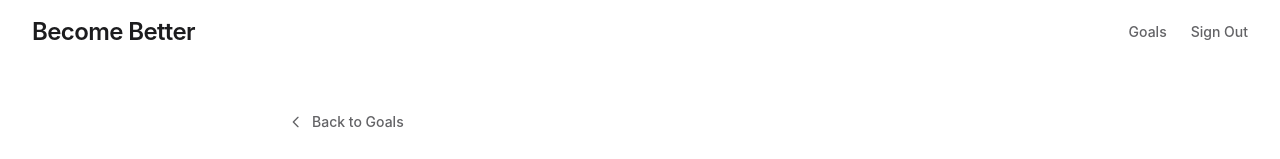
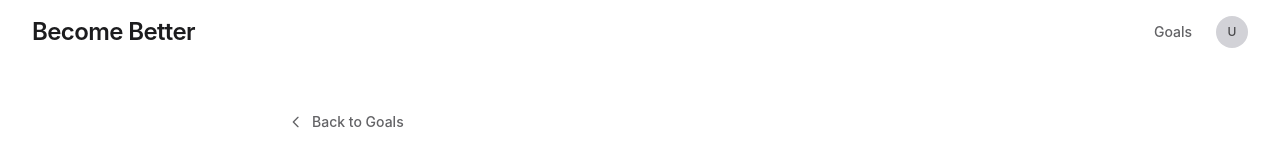
Before and after one commit to KonetiBalaji/Become_Better, a Next.js app: page /settings in a window 1280 px wide. Shown: the top 159 px of the page. Built offline with nearby package versions, Linux system fonts and the light colour scheme; no server answers; the database is empty; sample sign-in values are in the browser's storage.

Commit message:
feat: add UserMenu to settings page for consistency
- Replace SignOutButton with UserMenu component
- Add user data fetching for avatar and display name
- Consistent navigation experience across all pages

```diff
--- a/app/settings/page.tsx
+++ b/app/settings/page.tsx
@@ -3,8 +3,8 @@ import { getCurrentUser } from '@/lib/auth-helpers'
 import { prisma } from '@/lib/prisma'
 import SettingsForm from '@/components/SettingsForm'
 import DeleteAccountButton from '@/components/DeleteAccountButton'
+import UserMenu from '@/components/UserMenu'
 import Link from 'next/link'
-import SignOutButton from '@/components/SignOutButton'
 
 // Comprehensive timezones organized by region
 const TIMEZONES = [
@@ -87,6 +87,36 @@ export default async function SettingsPage() {
     redirect('/login')
   }
 
+  // Get user data for menu
+  const userData = await prisma.user.findUnique({
+    where: { id: user.id },
+    select: {
+      firstName: true,
+      lastName: true,
+      nickname: true,
+      email: true,
+    },
+  })
+
+  // Generate initials for avatar
+  const getInitials = () => {
+    if (userData?.nickname) {
+      return userData.nickname.charAt(0).toUpperCase()
+    }
+    if (userData?.firstName && userData?.lastName) {
+      return `${userData.firstName.charAt(0)}${userData.lastName.charAt(0)}`.toUpperCase()
+    }
+    if (userData?.firstName) {
+      return userData.firstName.charAt(0).toUpperCase()
+    }
+    if (userData?.email) {
+      return userData.email.charAt(0).toUpperCase()
+    }
+    return 'U'
+  }
+  const initials = getInitials()
+  const displayName = userData?.nickname || userData?.firstName || null
+
   const settings = await prisma.userSettings.findUnique({
     where: { userId: user.id },
   })
@@ -103,7 +133,7 @@ export default async function SettingsPage() {
               <Link href="/" className="text-apple-gray-600 dark:text-apple-gray-400 hover:text-apple-gray-950 dark:hover:text-apple-gray-50 text-sm font-medium transition-colors">
                 Goals
               </Link>
-              <SignOutButton />
+              <UserMenu initials={initials} displayName={displayName} />
             </div>
           </div>
         </div>
```
